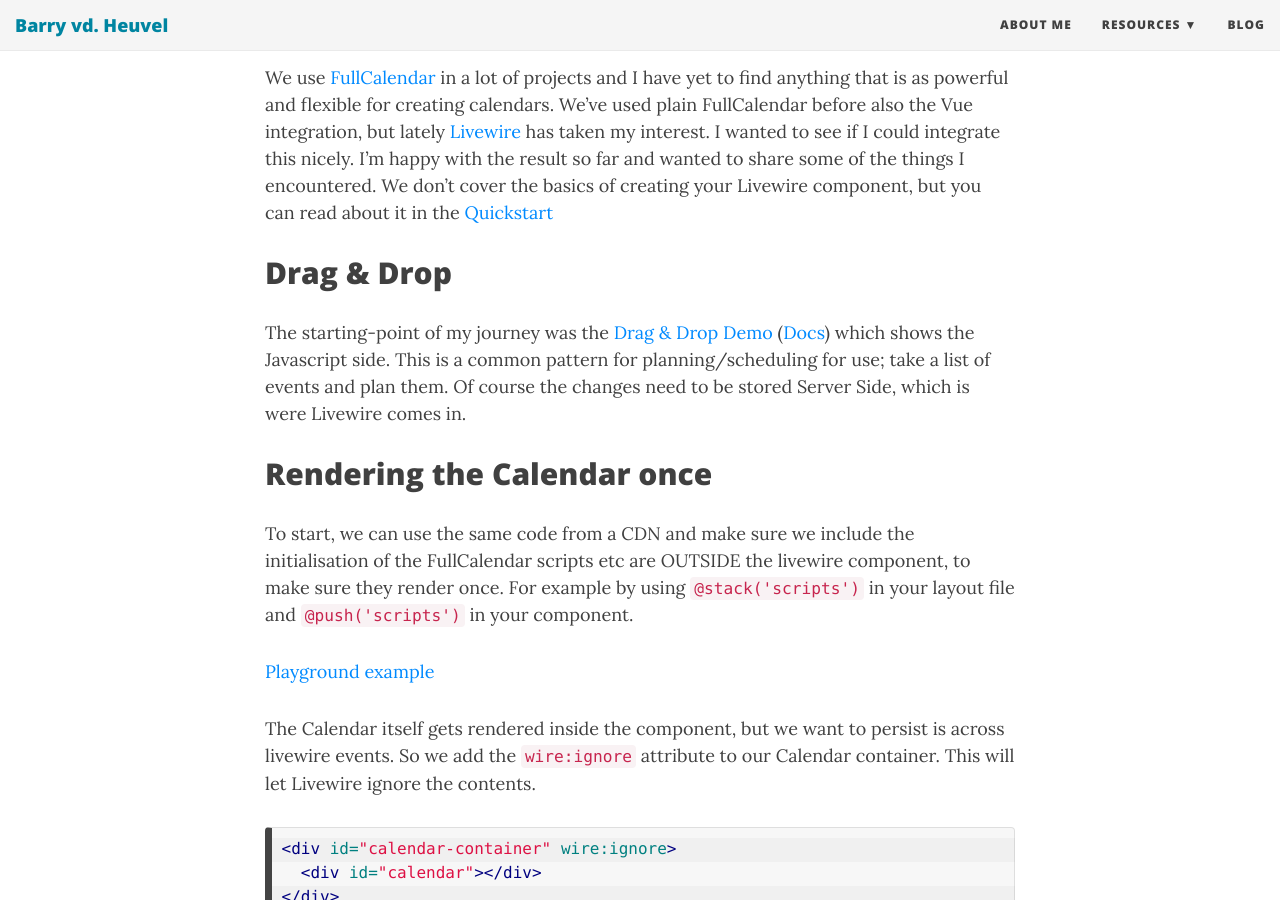
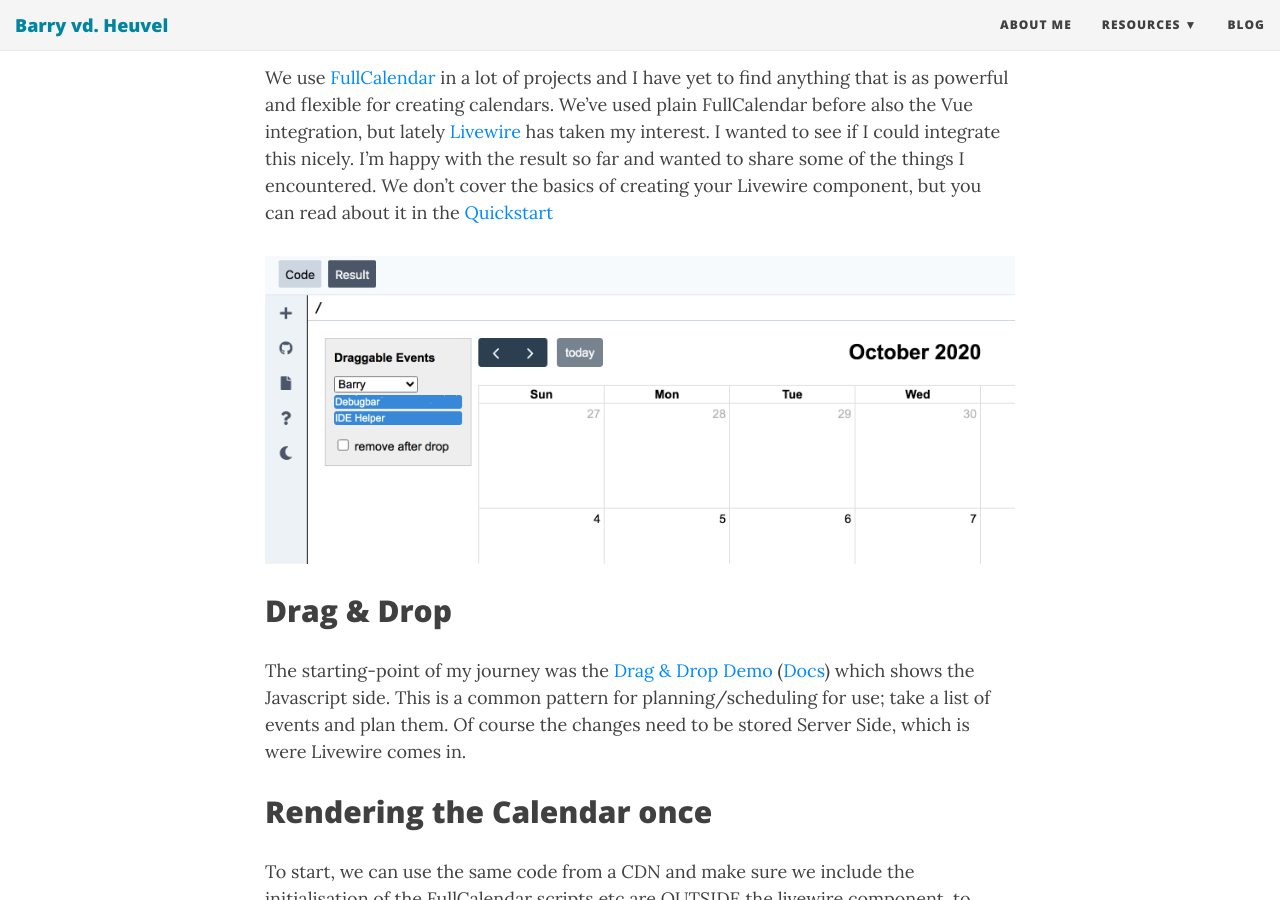
Before and after one commit to barryvdh/barryvdh.github.io, a Jekyll site: the page built from _posts/2020-10-23-using-fullcalendar-with-laravel-livewire.md, in a window 1280 px wide and 900 px high, scrolled down 315 px. Built offline with Jekyll 4.4.1, drawn with Linux system fonts in a browser that asks for light colours; nearby versions of some CDN libraries.

Commit message:
Update 2020-10-23-using-fullcalendar-with-laravel-livewire.md

```diff
--- a/_posts/2020-10-23-using-fullcalendar-with-laravel-livewire.md
+++ b/_posts/2020-10-23-using-fullcalendar-with-laravel-livewire.md
@@ -13,6 +13,9 @@
 We've used plain FullCalendar before also the Vue integration, but lately [Livewire](https://laravel-livewire.com/) has taken my interest.
 I wanted to see if I could integrate this nicely. I'm happy with the result so far and wanted to share some of the things I encountered.
 We don't cover the basics of creating your Livewire component, but you can read about it in the [Quickstart](https://laravel-livewire.com/docs/2.x/quickstart)
+
+![FullCalendar and Laravel Livewire](/img/livewire-fullcalendar.png)
+
 
 ## Drag & Drop
 The starting-point of my journey was the [Drag & Drop Demo](https://fullcalendar.io/docs/external-dragging-demo) ([Docs](https://fullcalendar.io/docs/external-dragging)) which shows the Javascript side.
```
